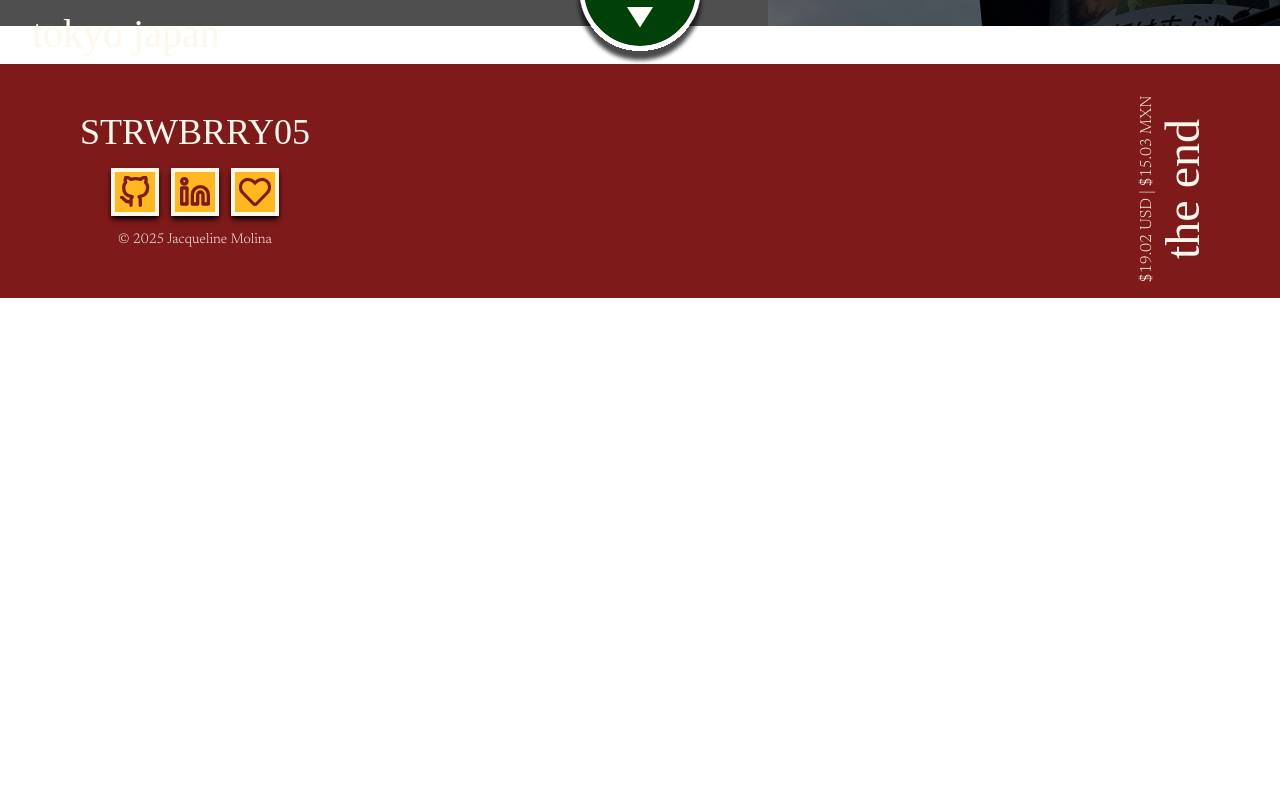
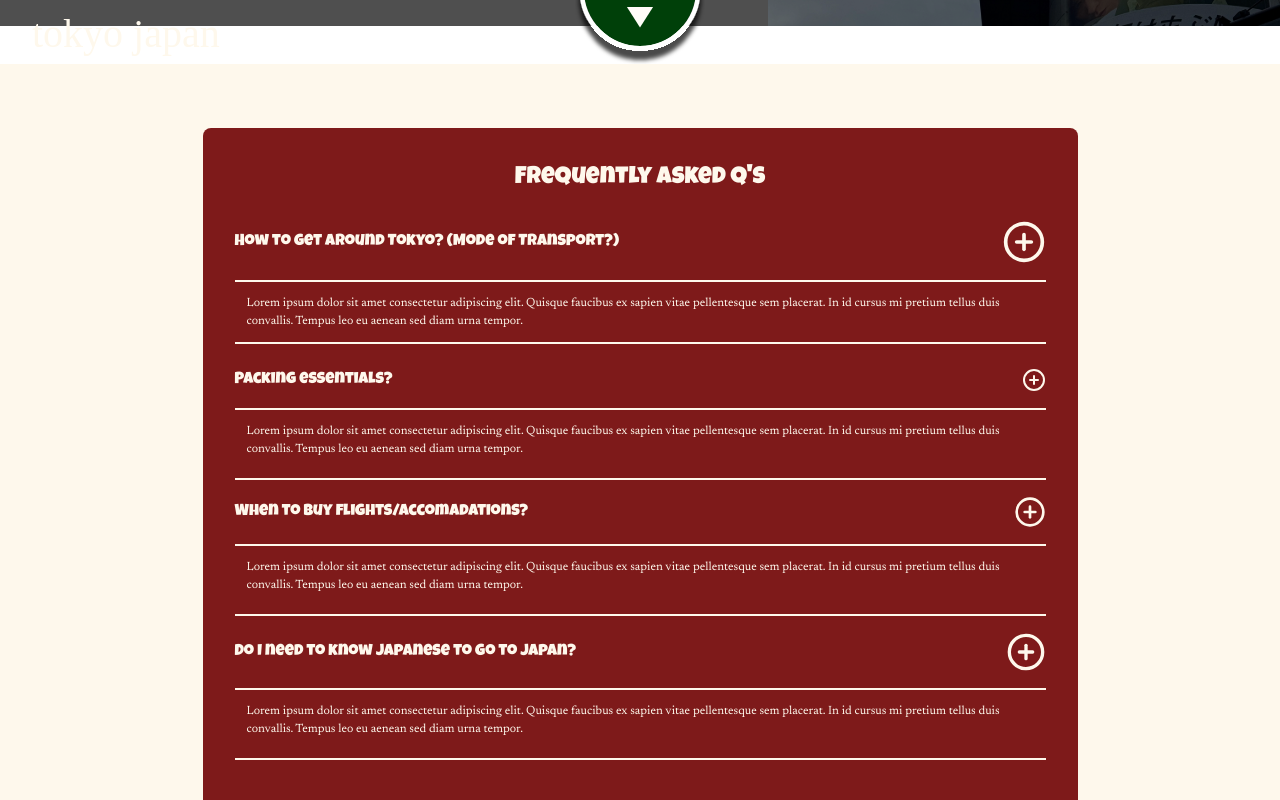
Before and after one commit to strwbrry05/travelToTokyo, a React (Vite) app: page / in a window 1280 px wide. Shown: the part 660-1460 px from the top of the page. Before the commit the page ends 958 px from the top, so only its background shows below. Built offline with nearby package versions, Linux system fonts and the light colour scheme; grey boxes are pictures that could not be loaded; a web font is replaced by a local one.

Commit message:
prelim FAQ

```diff
--- a/src/App.jsx
+++ b/src/App.jsx
@@ -1,3 +1,4 @@
+import Faq from "./components/Faq";
 import Footer from "./components/Footer";
 import Hero from "./components/Hero";
 import NavBar from "./components/NavBar";
@@ -10,6 +11,7 @@ function App() {
         <NavBar />
       </div>
       <Hero />
+      <Faq />
       <Footer />
     </>
   );
--- /dev/null
+++ b/src/components/Faq.jsx
@@ -0,0 +1,109 @@
+import React, { useState } from "react";
+import { LuCirclePlus } from "react-icons/lu";
+
+const Faq = () => {
+  const [isActive, setIsActive] = useState(true);
+
+  const openAnswer = () => {
+    console.log(isActive);
+    setIsActive(!isActive);
+  };
+
+  return (
+    <div className="bg-(--color-white) pt-[4em] pb-[4em]">
+      <div
+        className="bg-(--color-red) w-[85%] md:w-[70%] xl:w-[875px] m-auto rounded-lg
+      font-(family-name:--font-headings) text-(--color-white) p-[2em] pb-[7em]"
+      >
+        <h2 className="text-center text-[1.5rem] mb-[1em]">
+          Frequently Asked Q's
+        </h2>
+        <div className="flex flex-col justify-center items-start pb-[0.5em] ">
+          <div
+            className="z-1 flex justify-between items-center pb-[1em] border-b-2 w-full
+          bg-(--color-red)"
+          >
+            <p className="text-[1rem] ">
+              How to get around Tokyo? (Mode of Transport?)
+            </p>
+            <LuCirclePlus
+              className="text-[2.75rem] ml-[0.5em]"
+              onClick={openAnswer}
+            />
+          </div>
+
+          <div
+            className={`
+            ${
+              isActive
+                ? "translate-y-[0vh] transition duration-500 ease-in "
+                : "translate-y-[-80px] transition duration-1000 ease-in "
+            }`}
+          >
+            <p
+              className={`z-0 font-(family-name:--font-text) text-[0.75rem] p-[1em] border-b-2
+            ${
+              isActive
+                ? "transition duration-500 ease-in-out"
+                : "transition duration-500 ease-in-out"
+            }`}
+            >
+              Lorem ipsum dolor sit amet consectetur adipiscing elit. Quisque
+              faucibus ex sapien vitae pellentesque sem placerat. In id cursus
+              mi pretium tellus duis convallis. Tempus leo eu aenean sed diam
+              urna tempor.
+            </p>
+          </div>
+        </div>
+
+        <div className="flex flex-col justify-center items-start pb-[0.5em] border-b-2">
+          <div className="flex justify-between items-center pb-[1em] border-b-2 mt-[1em] w-full">
+            <p className="text-[1rem] mr-[2em]">Packing essentials?</p>
+            <LuCirclePlus className="text-[1.5rem]" />
+          </div>
+
+          <p className="font-(family-name:--font-text) text-[0.75rem] p-[1em]">
+            Lorem ipsum dolor sit amet consectetur adipiscing elit. Quisque
+            faucibus ex sapien vitae pellentesque sem placerat. In id cursus mi
+            pretium tellus duis convallis. Tempus leo eu aenean sed diam urna
+            tempor.
+          </p>
+        </div>
+
+        <div className="flex flex-col justify-center items-start pb-[0.5em] border-b-2">
+          <div className="flex justify-between items-center pb-[1em] border-b-2 mt-[1em] w-full">
+            <p className="text-[1rem] mr-[2em]">
+              When to buy flights/accomadations?
+            </p>
+            <LuCirclePlus className="text-[2rem]" />
+          </div>
+
+          <p className="font-(family-name:--font-text) text-[0.75rem] p-[1em]">
+            Lorem ipsum dolor sit amet consectetur adipiscing elit. Quisque
+            faucibus ex sapien vitae pellentesque sem placerat. In id cursus mi
+            pretium tellus duis convallis. Tempus leo eu aenean sed diam urna
+            tempor.
+          </p>
+        </div>
+
+        <div className="flex flex-col justify-center items-start pb-[0.5em] border-b-2">
+          <div className="flex justify-between items-center pb-[1em] border-b-2 mt-[1em] w-full">
+            <p className="text-[1rem] mr-[3em]">
+              Do I need to know Japanese to go to Japan?
+            </p>
+            <LuCirclePlus className="text-[2.5rem]" />
+          </div>
+
+          <p className="font-(family-name:--font-text) text-[0.75rem] p-[1em]">
+            Lorem ipsum dolor sit amet consectetur adipiscing elit. Quisque
+            faucibus ex sapien vitae pellentesque sem placerat. In id cursus mi
+            pretium tellus duis convallis. Tempus leo eu aenean sed diam urna
+            tempor.
+          </p>
+        </div>
+      </div>
+    </div>
+  );
+};
+
+export default Faq;
--- a/src/components/Hero.jsx
+++ b/src/components/Hero.jsx
@@ -92,7 +92,7 @@ const Hero = () => {
           src={redStar}
           alt=""
           className="z-2 row-start-1 row-end-3 col-start-1 col-end-3
-          self-center justify-self-center mr-[2.5em] mt-[2.5em]
+          self-center justify-self-center sm:mr-[2.5em] sm:mt-[2.5em]
           md:mr-[0] md:mt-[4em]
 
           "
@@ -101,8 +101,8 @@ const Hero = () => {
           src={yellowCircle}
           alt=""
           className="z-1 col-start-1 col-end-3 row-start-1 row-end-3
-
-          self-start justify-self-end mt-[2em] mr-[2em]
+          self-start justify-self-end
+          sm:self-start sm:justify-self-end sm:mt-[2em] sm:mr-[2em]
           xl:mr-[4em]"
         />
       </div>
```
